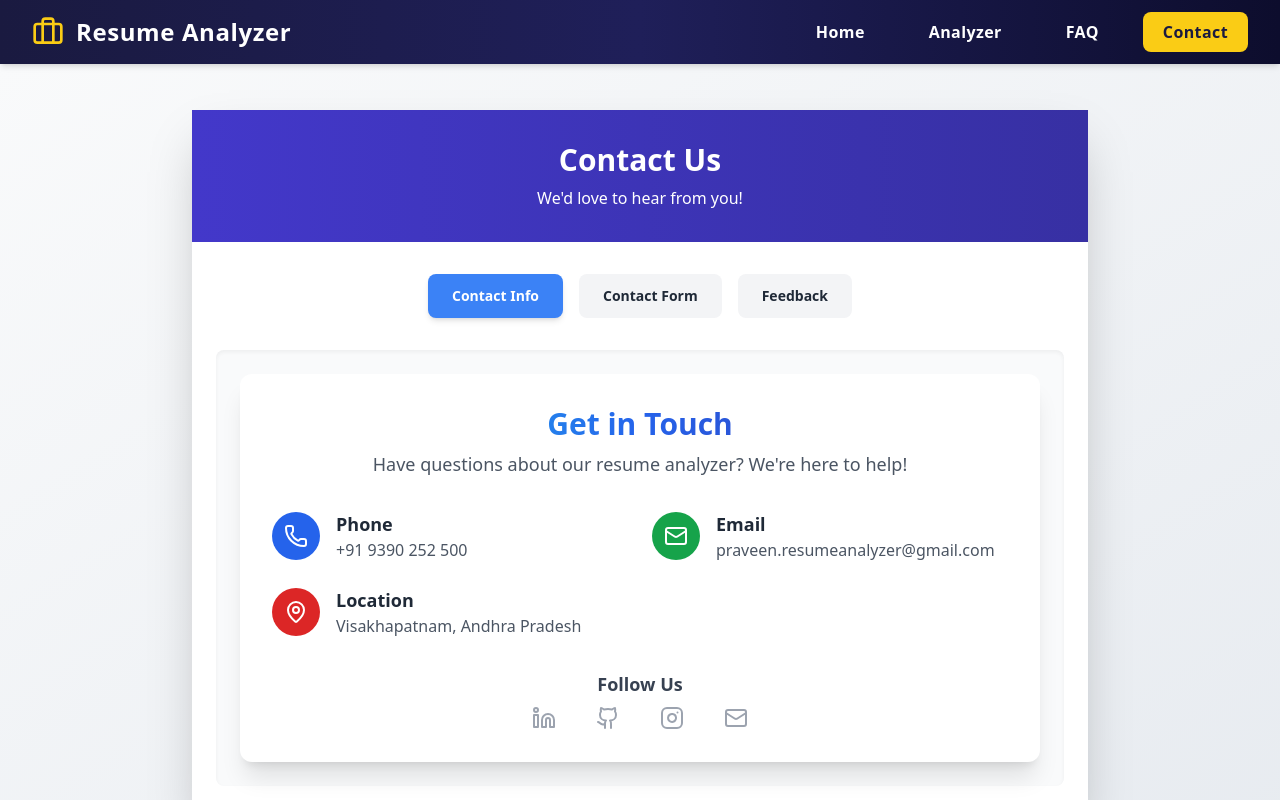
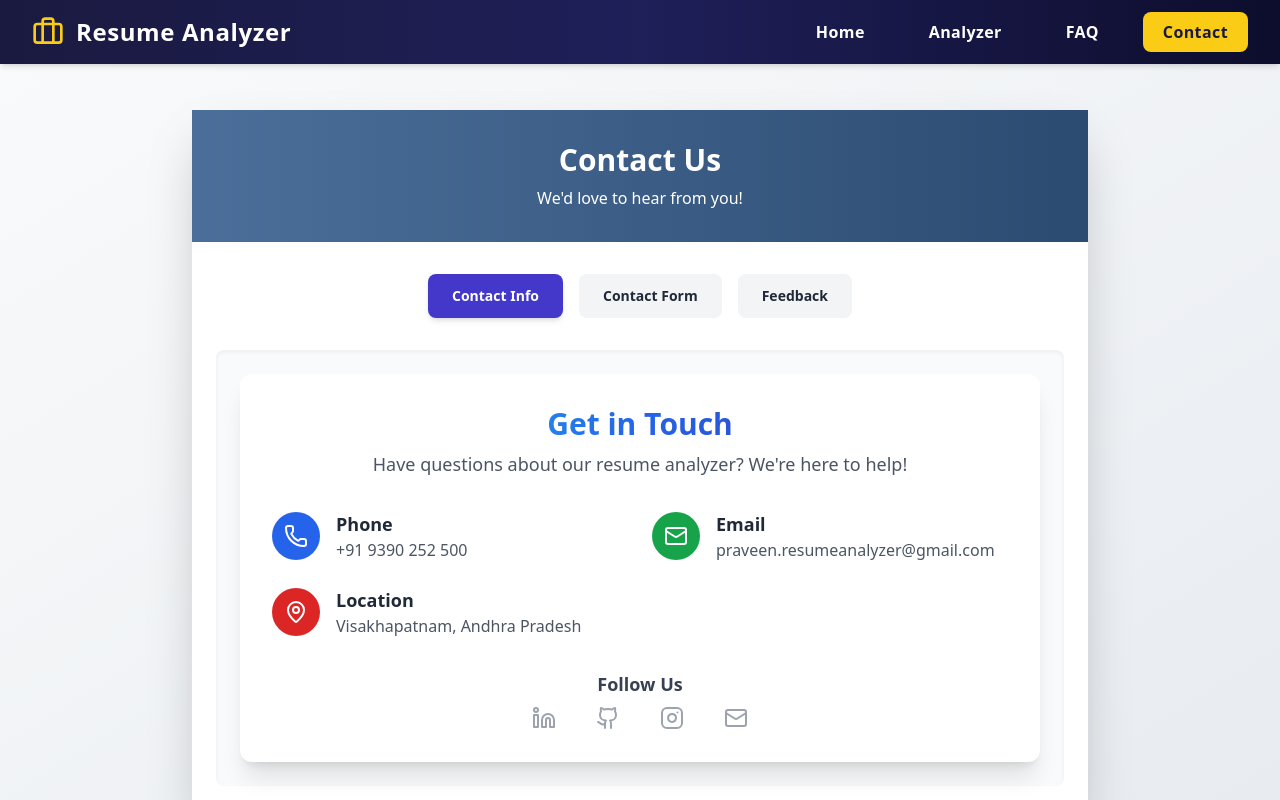
Before and after one commit to praveen-1101/Resume-Analyzer, a React (Create React App) app in the folder frontend/: page /contact in a window 1280 px wide. Shown: the top 800 px of the page. Built offline with nearby package versions, Linux system fonts and the light colour scheme.

Commit message:
updated contact page

```diff
--- a/frontend/src/pages/Contact.js
+++ b/frontend/src/pages/Contact.js
@@ -22,7 +22,7 @@ export function Contact() {
   return (
     <main className="min-h-screen bg-gradient-to-br from-[#f9fafb] to-[#e7ebf0] flex items-center justify-center">
       <section className="max-w-4xl w-full bg-white shadow-2xl overflow-hidden">
-        <header className="text-center bg-gradient-to-r from-indigo-700 to-indigo-800 py-8">
+        <header className="text-center bg-gradient-to-r from-[#4B6F9A] to-[#2c4b71] py-8">
           <h1 className="text-3xl font-extrabold text-white">Contact Us</h1>
           <p className="text-white mt-2">We'd love to hear from you!</p>
         </header>
@@ -33,7 +33,7 @@ export function Contact() {
               onClick={() => setActiveSection("info")}
               className={`w-full sm:w-auto px-6 py-3 text-sm font-semibold rounded-lg transition-all ${
                 activeSection === "info"
-                  ? "bg-blue-500 text-white shadow-md"
+                  ? "bg-indigo-700 text-white shadow-md"
                   : "bg-gray-100 hover:bg-gray-200 text-gray-800"
               }`}
             >
@@ -43,7 +43,7 @@ export function Contact() {
               onClick={() => setActiveSection("form")}
               className={`w-full sm:w-auto px-6 py-3 text-sm font-semibold rounded-lg transition-all ${
                 activeSection === "form"
-                  ? "bg-blue-500 text-white shadow-md"
+                  ? "bg-indigo-700 text-white shadow-md"
                   : "bg-gray-100 hover:bg-gray-200 text-gray-800"
               }`}
             >
@@ -53,7 +53,7 @@ export function Contact() {
               onClick={() => setActiveSection("feedback")}
               className={`w-full sm:w-auto px-6 py-3 text-sm font-semibold rounded-lg transition-all ${
                 activeSection === "feedback"
-                  ? "bg-blue-500 text-white shadow-md"
+                  ? "bg-indigo-700 text-white shadow-md"
                   : "bg-gray-100 hover:bg-gray-200 text-gray-800"
               }`}
             >
```
